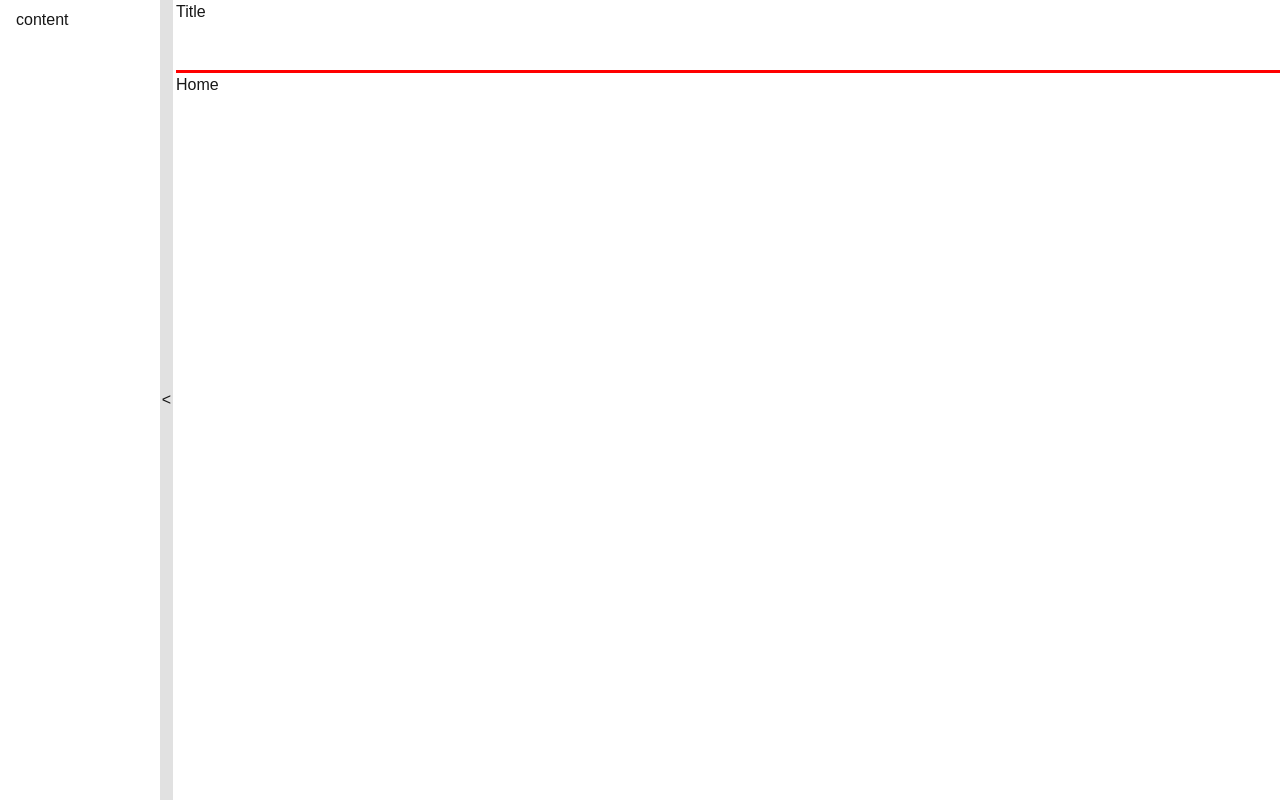
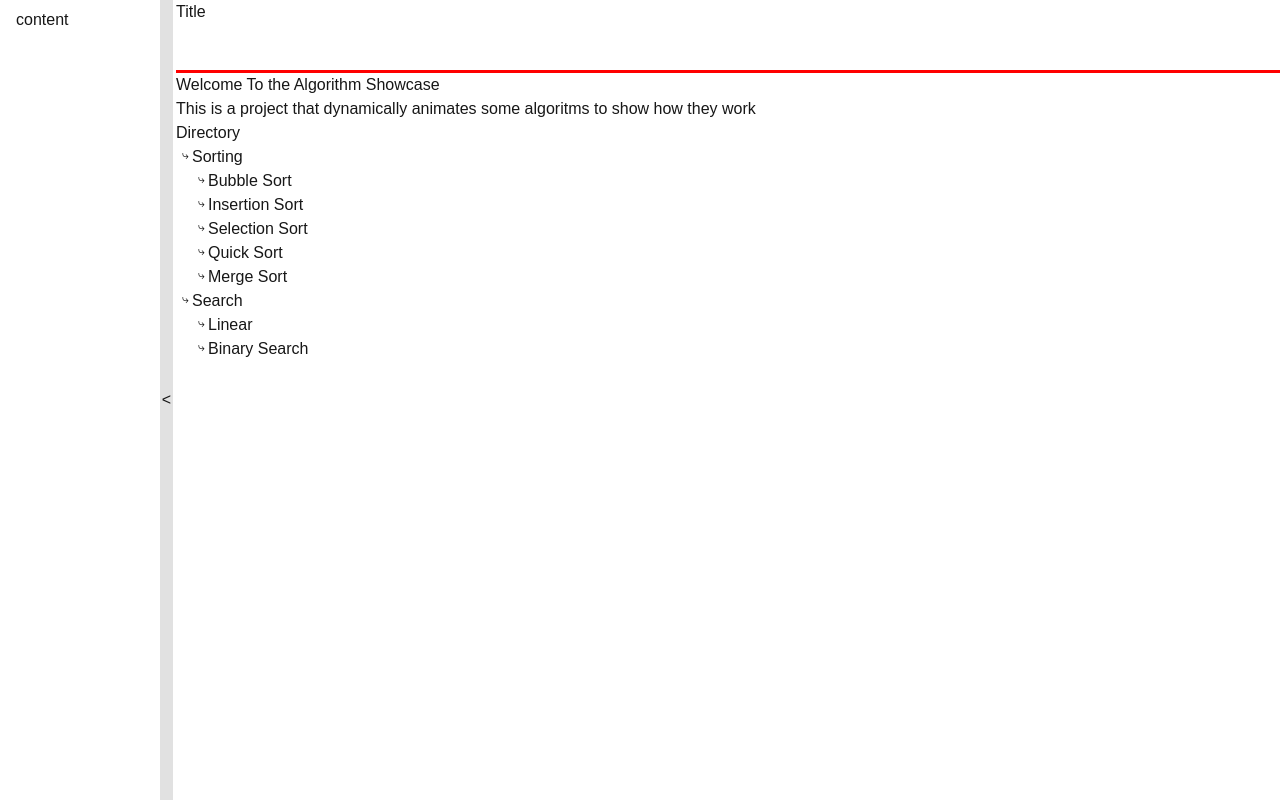
Before and after one commit to ShaneButtCodeNL/algo-showcase-next, a Next.js app: page / in a window 1280 px wide. Built offline with nearby package versions, Linux system fonts and the light colour scheme.

Commit message:
set up navigation

```diff
--- a/src/app/globals.css
+++ b/src/app/globals.css
@@ -63,6 +63,20 @@ main {
   background-color: var(--background-fade);
 }
 
+.directory{
+  margin-left: 1rem;
+}
+.directory li{
+  position: relative;
+}
+.directory li::before{
+  position: absolute;
+  content: '\2937';
+  font-size: 75%;
+  left: -1.5ch;
+  top:.2ch
+}
+
 .main-content {
   grid-area: bod;
 }
--- a/src/app/page.tsx
+++ b/src/app/page.tsx
@@ -1,3 +1,49 @@
+import Link from "next/link";
+
 export default function Home() {
-  return <div>Home</div>;
+  return (
+    <>
+      <h1>Welcome To the Algorithm Showcase</h1>
+      <div>
+        This is a project that dynamically animates some algoritms to show how
+        they work
+      </div>
+      <div>
+        <h2>Directory</h2>
+        <ul id="main-directory" className="directory">
+          <li id="main-directory-sort">
+            <Link href="/sorting">Sorting</Link>
+            <ul id="sort-directory" className="directory">
+              <li id="sort-directory-bubble-sort">
+                <Link href="/sorting/bubble-sort">Bubble Sort</Link>
+              </li>
+              <li id="sort-directory-insertion-sort">
+                <Link href="/sorting/insertion-sort">Insertion Sort</Link>
+              </li>
+              <li id="sort-directory-selection-sort">
+                <Link href="/sorting/selection-sort">Selection Sort</Link>
+              </li>
+              <li id="sort-directory-quick-sort">
+                <Link href="/sorting/quick-sort">Quick Sort</Link>
+              </li>
+              <li id="sort-directory-merge-sort">
+                <Link href="/sorting/merge-sort">Merge Sort</Link>
+              </li>
+            </ul>
+          </li>
+          <li id="main-directory-search">
+            <Link href="search">Search</Link>
+            <ul id="search-directory" className="directory">
+              <li id="search-dirctory-linear">
+                <Link href="/search/linear">Linear</Link>
+              </li>
+              <li>
+                <Link href="/search/binary">Binary Search</Link>
+              </li>
+            </ul>
+          </li>
+        </ul>
+      </div>
+    </>
+  );
 }
```
